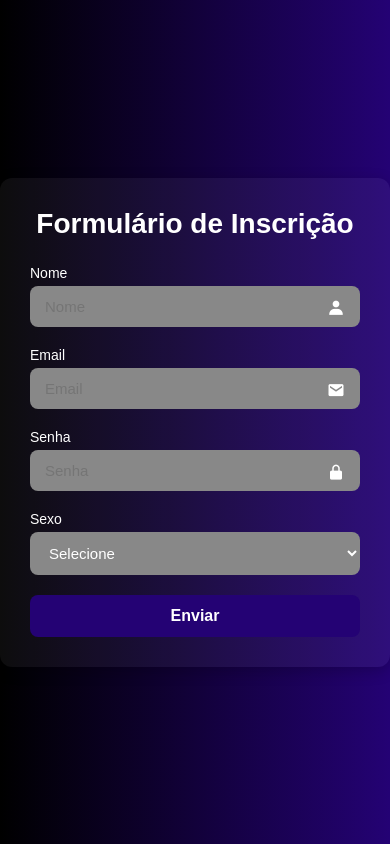
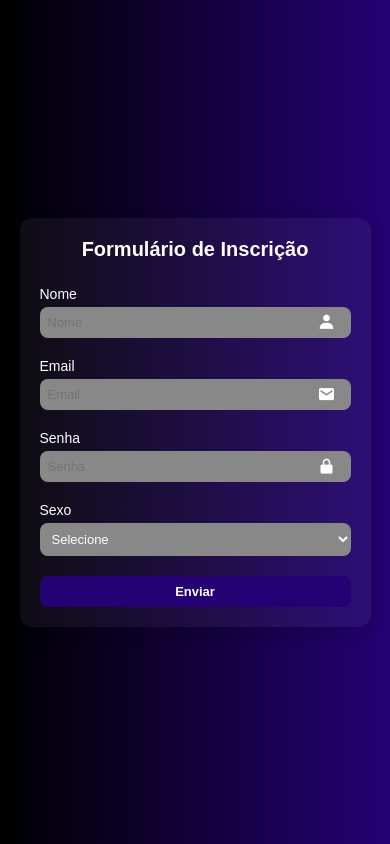
Before and after one commit to gabrielsilveiralim/registration-page, a plain HTML site: page index.html in a window 390 px wide. Drawn offline with nearby package versions, Linux system fonts and the light colour scheme.

Commit message:
responsivo page

```diff
--- a/style.css
+++ b/style.css
@@ -83,6 +83,29 @@ button:hover {
   background: #46038d;
 }
 
-@media screen {
+@media screen and (max-width: 768px) {
+  .container {
+    max-width: 90%;
+    padding: 20px;
+  }
 
+  .container h1 {
+    font-size: 24px;
+  }
+
+  input, select, button {
+    font-size: 14px;
+    padding: 10px;
+  }
 }
+
+@media screen and (max-width: 480px) {
+  .container h1 {
+    font-size: 20px;
+  }
+
+  input, select, button {
+    font-size: 13px;
+    padding: 8px;
+  }
+}
```
